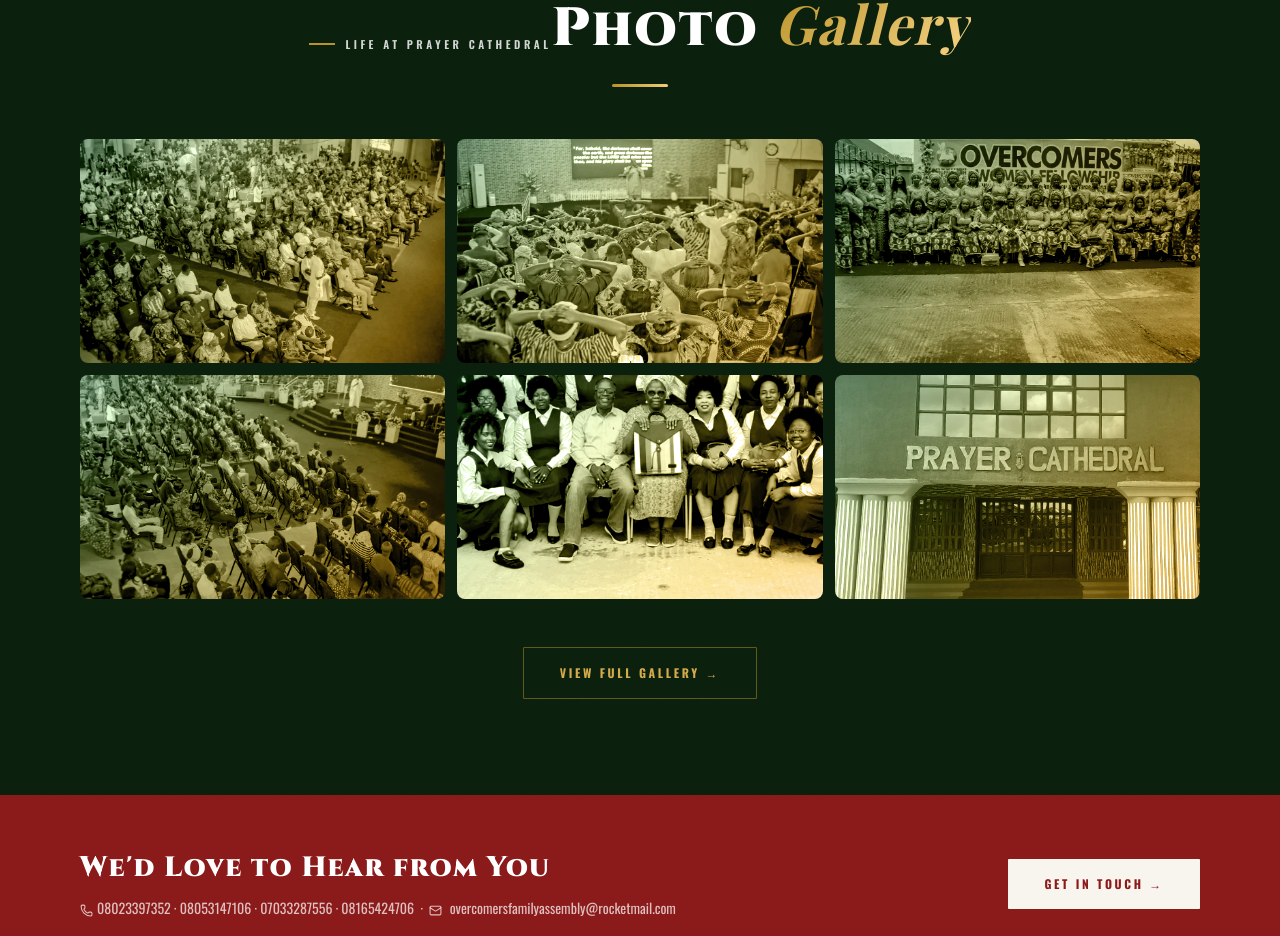
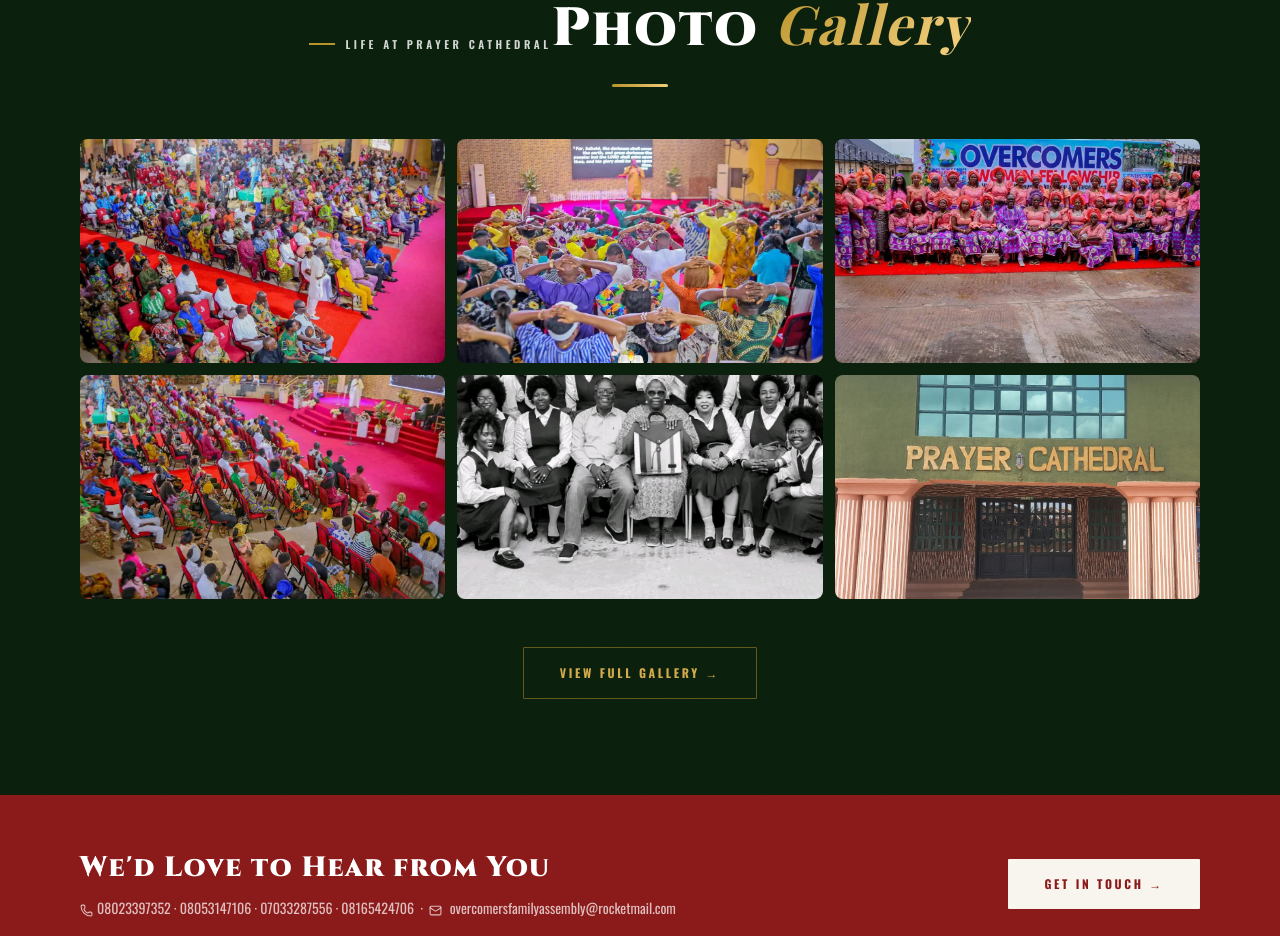
Before and after one commit to hogtechdigital-dev/ovfa-website, a Next.js app: page / in a window 1280 px wide. Shown: the part 3053-3989 px from the top of the page. Built offline with nearby package versions, Linux system fonts and the light colour scheme; a web font is replaced by a local one.

Commit message:
Add files via upload

```diff
--- a/app/gallery/page.tsx
+++ b/app/gallery/page.tsx
@@ -56,7 +56,7 @@ export default function GalleryPage() {
           {/* Grid */}
           <div className="grid grid-cols-2 md:grid-cols-3 lg:grid-cols-4 gap-3">
             {filtered.map((p, i) => (
-              <div key={p.src} className="relative aspect-square overflow-hidden rounded-lg cursor-pointer group duotone" onClick={() => setLightbox(i)}>
+              <div key={p.src} className="relative aspect-square overflow-hidden rounded-lg cursor-pointer group" onClick={() => setLightbox(i)}>
                 <Image src={p.src} alt={p.title} fill className="object-cover group-hover:scale-105 transition-transform duration-500" />
                 <div className="absolute inset-0 bg-forest/0 group-hover:bg-forest/50 transition-colors flex items-end p-3">
                   <p className="text-cream text-xs font-sans opacity-0 group-hover:opacity-100 transition-opacity">{p.title}</p>
--- a/app/page.tsx
+++ b/app/page.tsx
@@ -183,7 +183,7 @@ export default function HomePage() {
               { src: "/images/old-school-day.jpg", alt: "Old School Day 2026" },
               { src: "/images/church-building-2.jpg", alt: "Church Building" },
             ].map((img) => (
-              <div key={img.src} className="relative h-48 md:h-56 overflow-hidden rounded-lg group duotone">
+              <div key={img.src} className="relative h-48 md:h-56 overflow-hidden rounded-lg group">
                 <Image src={img.src} alt={img.alt} fill className="object-cover group-hover:scale-105 transition-transform duration-500" />
                 <div className="absolute inset-0 bg-forest/40 opacity-0 group-hover:opacity-100 transition-opacity flex items-center justify-center">
                   <p className="text-cream font-sans text-sm">{img.alt}</p>
```
